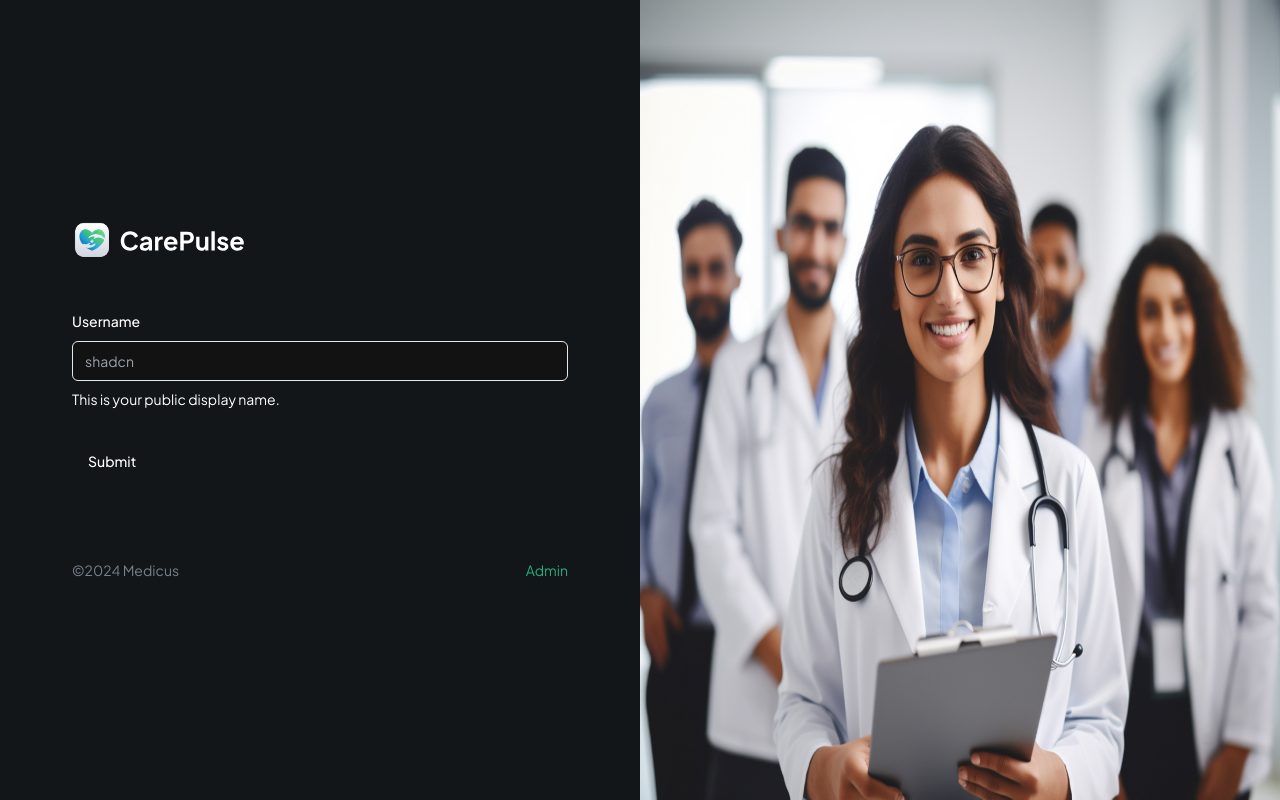
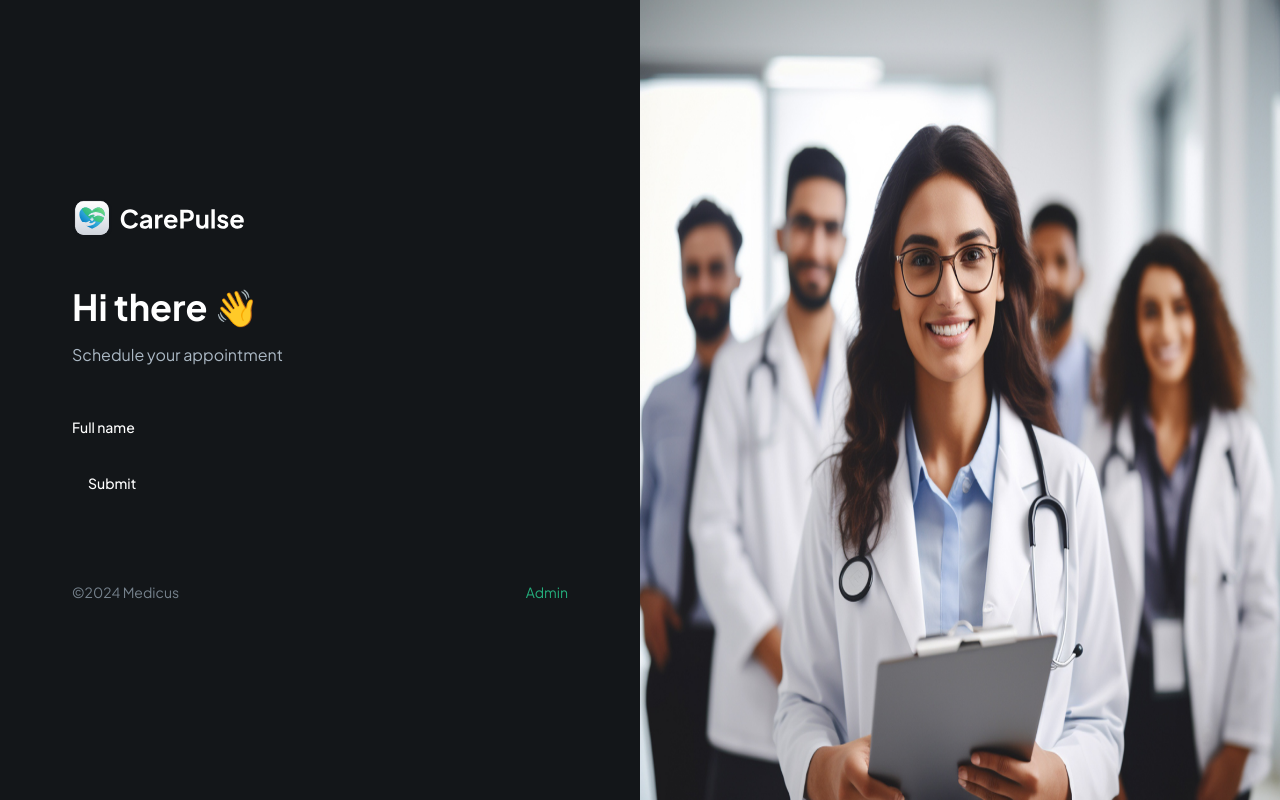
Before and after one commit to Satora1/HealtCare-Menagment-App, a Next.js app: page / in a window 1280 px wide. Built offline with nearby package versions, Linux system fonts and the light colour scheme.

Commit message:
render Input

```diff
--- /dev/null
+++ b/components/CustomFormField.tsx
@@ -0,0 +1,49 @@
+"use client"
+import React from 'react'
+import {
+    Form,
+    FormControl,
+    FormDescription,
+    FormField,
+    FormItem,
+    FormLabel,
+    FormMessage,
+} from "@/components/ui/form"
+import { Input } from "@/components/ui/input"
+import { Control } from 'react-hook-form'
+import { FormFieldType } from './forms/PatientForm'
+interface CustomProps {
+    control: Control<any>,
+    fieldType: FormFieldType,
+    name: string,
+    label?: string,
+    placeholder?: string,
+    iconSrc?: string,
+    iconAlt?: string,
+    disabled?: boolean,
+    dateFormat?: string,
+    showTimeSelect?: boolean,
+    children?: React.ReactNode,
+    renderSkeleton?: (field: any) => React.ReactNode,
+}
+const RenderInput=()=>{}
+
+const CustomFormField = ({ control, fieldType, name, label }: CustomProps) => {
+    return (
+        <FormField
+            control={control}
+            name={name}
+            render={({ field }) => (
+                <FormItem className='flex-1'>
+                    {fieldType !== FormFieldType.CHECKBOX && label && (
+                        <FormLabel>
+                            {label}
+                        </FormLabel>
+                    )}
+                </FormItem>
+            )}
+        />
+    )
+}
+
+export default CustomFormField
--- a/components/forms/PatientForm.tsx
+++ b/components/forms/PatientForm.tsx
@@ -10,10 +10,21 @@
   FormLabel,
   FormMessage,
 } from "@/components/ui/form"
-import { Input } from "@/components/ui/input"
 import { zodResolver } from "@hookform/resolvers/zod"
 import { useForm } from "react-hook-form"
 import { z } from "zod"
+import CustomFormField from "../CustomFormField"
+
+export enum FormFieldType {
+  INPUT = "input",
+  TEXTAREA="textarea",
+  PHONE_INPUT="phoneinput",
+  CHECKBOX="checkbox",
+  DATE_PICKER="datePicker",
+  SELECT="select",
+  SKELETON="skeleton",
+}
+
 
 const formSchema = z.object({
   username: z.string().min(2, {
@@ -35,28 +46,31 @@
 
     console.log(values)
   }
-  return(
+  return (
     <Form {...form}>
-    <form onSubmit={form.handleSubmit(onSubmit)} className="space-y-8">
-      <FormField
-        control={form.control}
-        name="username"
-        render={({ field }) => (
-          <FormItem>
-            <FormLabel>Username</FormLabel>
-            <FormControl>
-              <Input placeholder="shadcn" {...field} />
-            </FormControl>
-            <FormDescription>
-              This is your public display name.
-            </FormDescription>
-            <FormMessage />
-          </FormItem>
-        )}
-      />
-      <Button type="submit">Submit</Button>
-    </form>
-  </Form>
+      <form onSubmit={form.handleSubmit(onSubmit)} className="space-y-6 flexx-1">
+        <section className="mb-12 space-y-4">
+          <h1 className="header">
+            Hi there 👋
+          </h1>
+          <p className="text-dark-700">
+            Schedule your appointment
+          </p>
+        </section>
+        <CustomFormField
+          fieldType={FormFieldType.INPUT}
+          control={form.control}
+          name="name"
+          label="Full name"
+          placeholder="John Doe"
+          iconSrc="/assets/icons/user.svg"
+          iconAlt="user"
+
+
+        />
+        <Button type="submit">Submit</Button>
+      </form>
+    </Form>
   )
 }
 export default PatientForm
```
